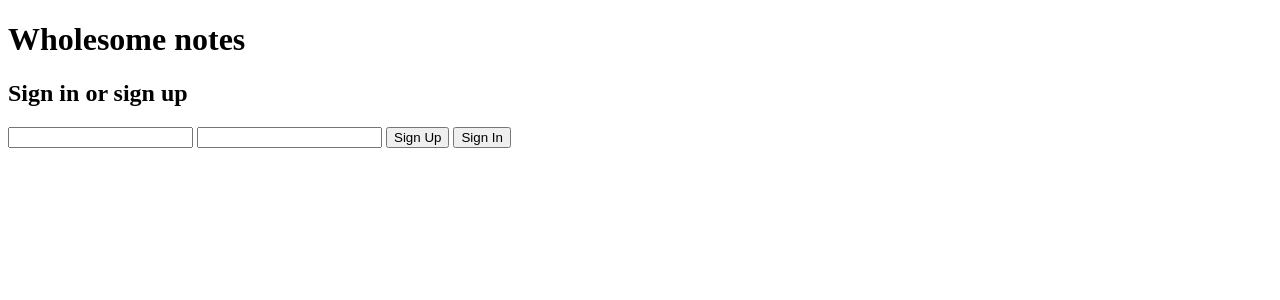
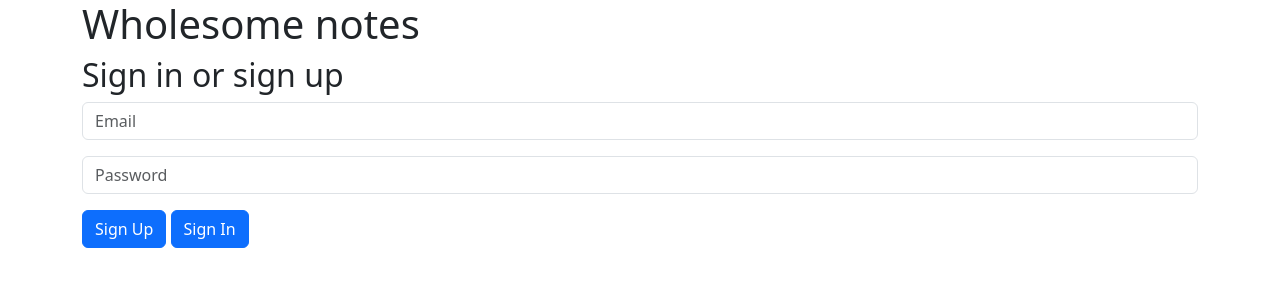
Before and after one commit to JoshuaRAustin/449-final-project, a SvelteKit app: page / in a window 1280 px wide. Shown: the top 300 px of the page. Built offline with nearby package versions, Linux system fonts and the light colour scheme.

Commit message:
Added basic styling

```diff
--- a/package.json
+++ b/package.json
@@ -25,6 +25,8 @@
 	},
 	"type": "module",
 	"dependencies": {
-		"@supabase/supabase-js": "^2.21.0"
+		"@popperjs/core": "^2.11.7",
+		"@supabase/supabase-js": "^2.21.0",
+		"bootstrap": "^5.2.3"
 	}
 }
--- a/src/app.html
+++ b/src/app.html
@@ -4,6 +4,7 @@
 		<meta charset="utf-8" />
 		<link rel="icon" href="%sveltekit.assets%/favicon.png" />
 		<meta name="viewport" content="width=device-width" />
+		<!-- Add these styles to the head of your HTML file --> <link rel="stylesheet" href="/node_modules/bootstrap/dist/css/bootstrap.min.css"> <!-- Add these scripts to the bottom of your HTML file, just before the closing body tag --> <script src="/node_modules/bootstrap/dist/js/bootstrap.bundle.min.js"></script>
 		%sveltekit.head%
 	</head>
 	<body data-sveltekit-preload-data="hover">
--- a/src/routes/+page.svelte
+++ b/src/routes/+page.svelte
@@ -1,6 +1,5 @@
 <script lang="ts">
-	import NoteList from './NoteList.svelte'
-	import Input from './Input.svelte'
+	import NoteList from './NoteList.svelte';
     import SignUp from './SignUp.svelte';
     import SignOut from './SignOut.svelte';
     import { supabase } from '$lib/supabaseClient';
@@ -14,6 +13,7 @@
 	}
 </script>
 
+<main class="container">
 	<h1>Wholesome notes</h1>
 
 	{#await $userPromise}
@@ -28,3 +28,5 @@
 	{:catch error}
 		<SignUp on:signedIn={updateUser} on:signedUp={updateUser} />
 	{/await}
+
+</main>
--- a/src/routes/NoteList.svelte
+++ b/src/routes/NoteList.svelte
@@ -68,16 +68,18 @@
 </script>
 <section>
 	<h2>Add note</h2>
-	<input type="text" bind:value={newNote}>
-	<button on:click={async () => await addNote(true)}>:&rpar;</button>
-	<button on:click={async () => await addNote(false)}>:&lpar;</button>
+	<div class="input-group">
+		<textarea class="form-control" bind:value={newNote} />
+	</div>
+	<button class="btn btn-primary" on:click={async () => await addNote(true)}>😃</button>
+	<button class="btn btn-primary" on:click={async () => await addNote(false)}>😞</button>
 	{#if $jokeMessage}
 		<p>{$jokeMessage}</p>
 	{/if}
 	<h2>Notes</h2>
-	<ol>
+	<ol class="list-group">
 		{#each $notes as note}
-			<li>{note.note} - {note.happy ? ":)" : ":("}</li>
+			<li class="list-group-item">{note.note} - {note.happy ? ":)" : ":("}</li>
 		{/each}
 	</ol>
 </section>
--- a/src/routes/SignOut.svelte
+++ b/src/routes/SignOut.svelte
@@ -12,5 +12,5 @@
 </script>
 
 <section>
-	<button on:click={signOut}>Sign out</button>
+	<button class="btn btn-primary" on:click={signOut}>Sign out</button>
 </section>
--- a/src/routes/SignUp.svelte
+++ b/src/routes/SignUp.svelte
@@ -45,10 +45,14 @@
 
 <section>
 	<h2>Sign in or sign up</h2>
-	<input type="email" bind:value={user_email}>
-	<input type="password" bind:value={user_password}>
-	<button on:click={signUp}>Sign Up</button>
-	<button on:click={signIn}>Sign In</button>
+	<div class="input-group mb-3">
+		<input class="form-control" aria-label="email" placeholder="Email" type="email" bind:value={user_email}>
+	</div>
+	<div class="input-group mb-3">
+		<input class="form-control" aria-label="Password" placeholder="Password" type="password" bind:value={user_password}>
+	</div>
+	<button class="btn btn-primary" on:click={signUp}>Sign Up</button>
+	<button class="btn btn-primary" on:click={signIn}>Sign In</button>
 	{#if signUpError}
 		<p>Sign up error</p>
 	{/if}
```
Also changed, not shown: 1 other file (tests, documents, lock files or other folders). Lines whose indentation alone changed are shown as unchanged.
